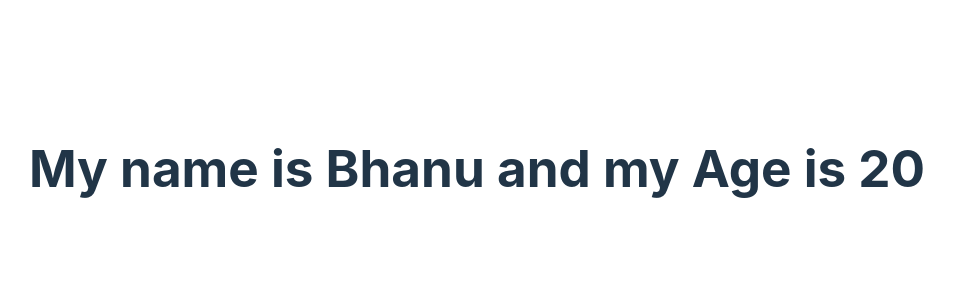
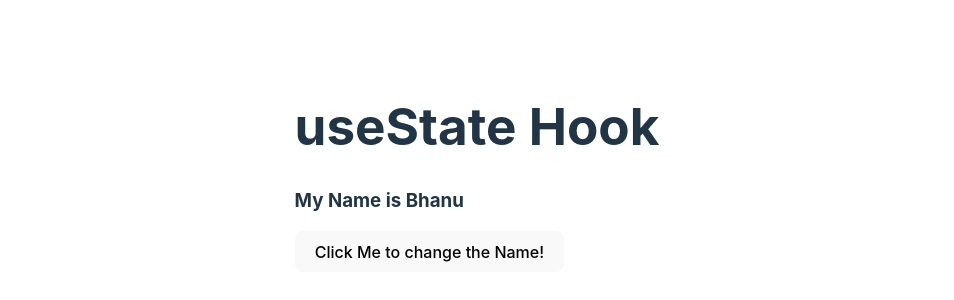
Before and after one commit to Bhanu1776/React-Hooks, a React (Vite) app: page / in a window 1280 px wide. Shown: the part 232-532 px from the top of the page, without its empty margins (163-1117 px from the left). Built offline with nearby package versions, Linux system fonts and the light colour scheme.

Commit message:
Moved Files from components to a useState Folder

```diff
--- a/src/main.tsx
+++ b/src/main.tsx
@@ -1,19 +1,18 @@
-import React from "react";
 import ReactDOM from "react-dom/client";
 import "./index.css";
 import App from "./App";
-import UseState from "./Hooks/UseState";
-import Challenge1 from "./Hooks/Challenge_1";
-import UseEffect from "./Hooks/UseEffect";
+import UseState from "./Hooks/useState/UseState";
+import Challenge1 from "./Hooks/useState/Challenge_1";
+import UseEffect from "./Hooks/useEffect/UseEffect";
 import { GrandParent } from "./Hooks/useContext/GrandParent";
 import GrandChild from "./Hooks/useContext/GrandChild";
 
 ReactDOM.createRoot(document.getElementById("root") as HTMLElement).render(
   <GrandParent>
     {/* <App /> */}
-    {/* <UseState /> */}
+    <UseState />
     {/* <Challenge1 /> */}
     {/* <UseEffect /> */}
-    <GrandChild />
+    {/* <GrandChild /> */}
   </GrandParent>
 );
```
Also changed, not shown: src/Hooks/useState/Challenge_1.tsx (renamed from src/Hooks/Challenge_1.tsx), src/Hooks/useState/UseState.tsx (renamed from src/Hooks/UseState.tsx).
